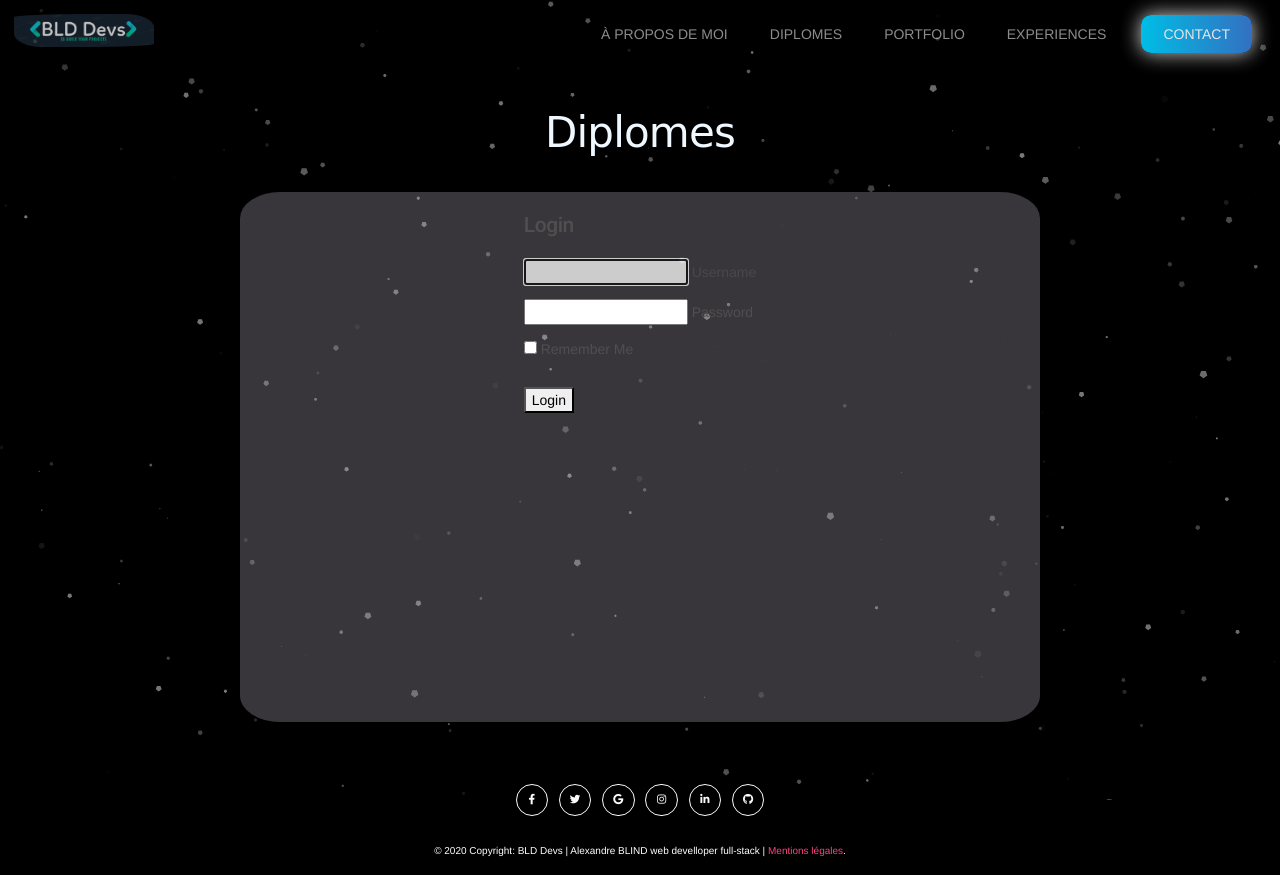
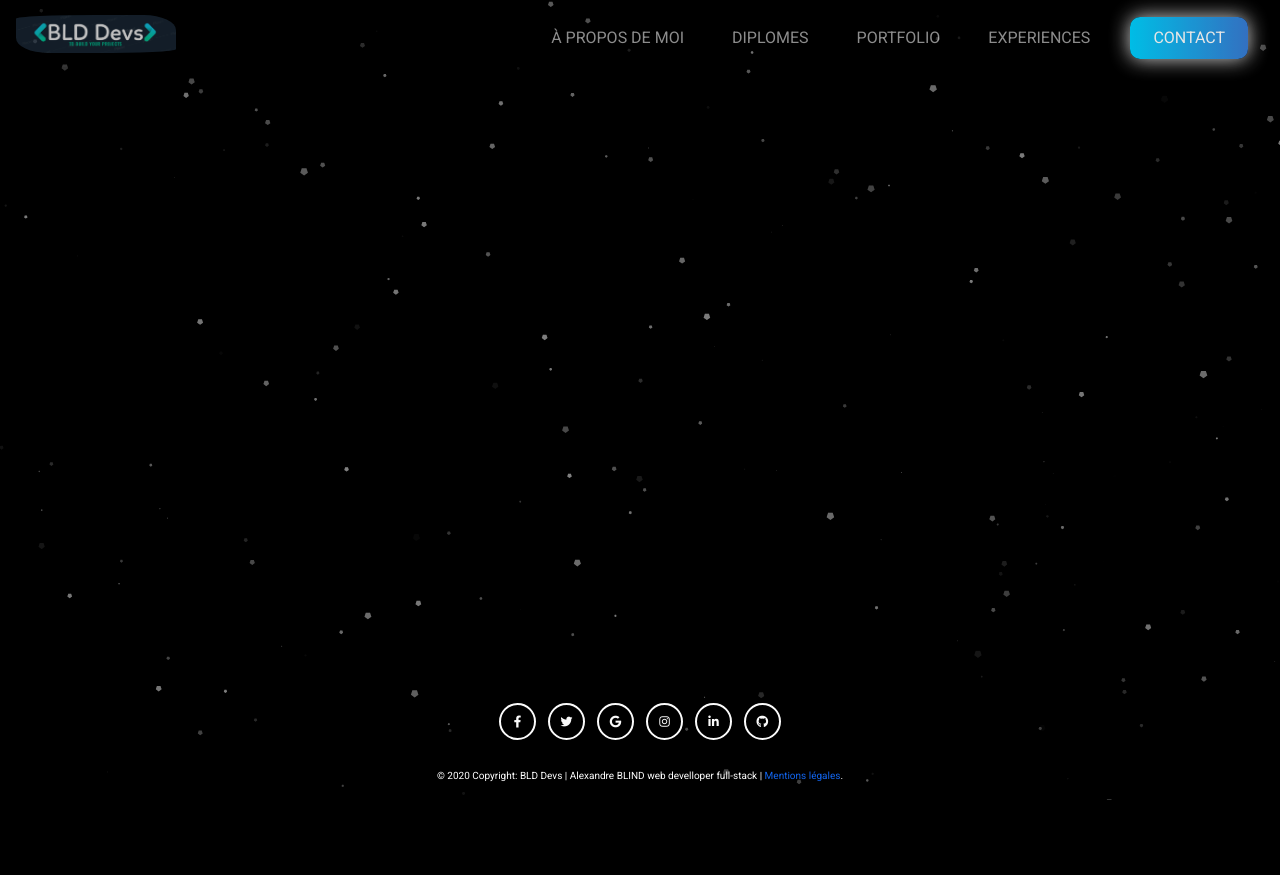
Before and after one commit to kroos783/bld-devs, a Flask app: page /diplomes in a window 1280 px wide. After the commit the page ends 800 px from the top, so only its background shows below. Run offline with Flask 2, Linux system fonts and the light colour scheme; some libraries are stand-ins or nearby versions.

Commit message:
full lien

```diff
--- a/templates/diplomes.html
+++ b/templates/diplomes.html
@@ -6,34 +6,5 @@
 
 {% block main %}
 
-<h1 class="name">Diplomes</h1>
-<div class="boxDiplomes">
-  <div class="backgroundDiplomes">
-    <link href="https://fonts.googleapis.com/css?family=Material+Icons|Material+Icons+Outlined|Material+Icons+Two+Tone|Material+Icons+Round|Material+Icons+Sharp" rel="stylesheet">
-    <link href="https://cdn.jsdelivr.net/gh/tronic247/material/dist/css/material.min.css" rel="stylesheet" />
 
-<form action="#!" id="main" class="p-4">
-    <h1 class="h4">Login</h1>
-    <div class="m-4"></div>
-    <label class="textfield outlined posForm">
-      <input class="position-relative" placeholder=" " required="" autofocus="">
-      <span>Username</span>
-    </label>
-    <div class="m-2"></div>
-    <label class="textfield outlined">
-      <input placeholder=" " type="password" required="">
-      <span>Password</span>
-    </label>
-    <div class="m-2"></div>
-    <label class="checkbox">
-      <input type="checkbox">
-      <span>Remember Me</span>
-    </label>
-      <div class="m-4"></div>
-      <button type="submit" id="loginbtn">Login</button>
-    </form>
-    <script src="https://code.jquery.com/jquery-3.6.0.min.js"></script>
-    <script src="https://cdn.jsdelivr.net/gh/tronic247/material/dist/js/material.min.js"></script>
-  </div>
-</div>
 {% endblock %}
```
Also changed, not shown: templates/portfolio.html (+0 -7 lines).
